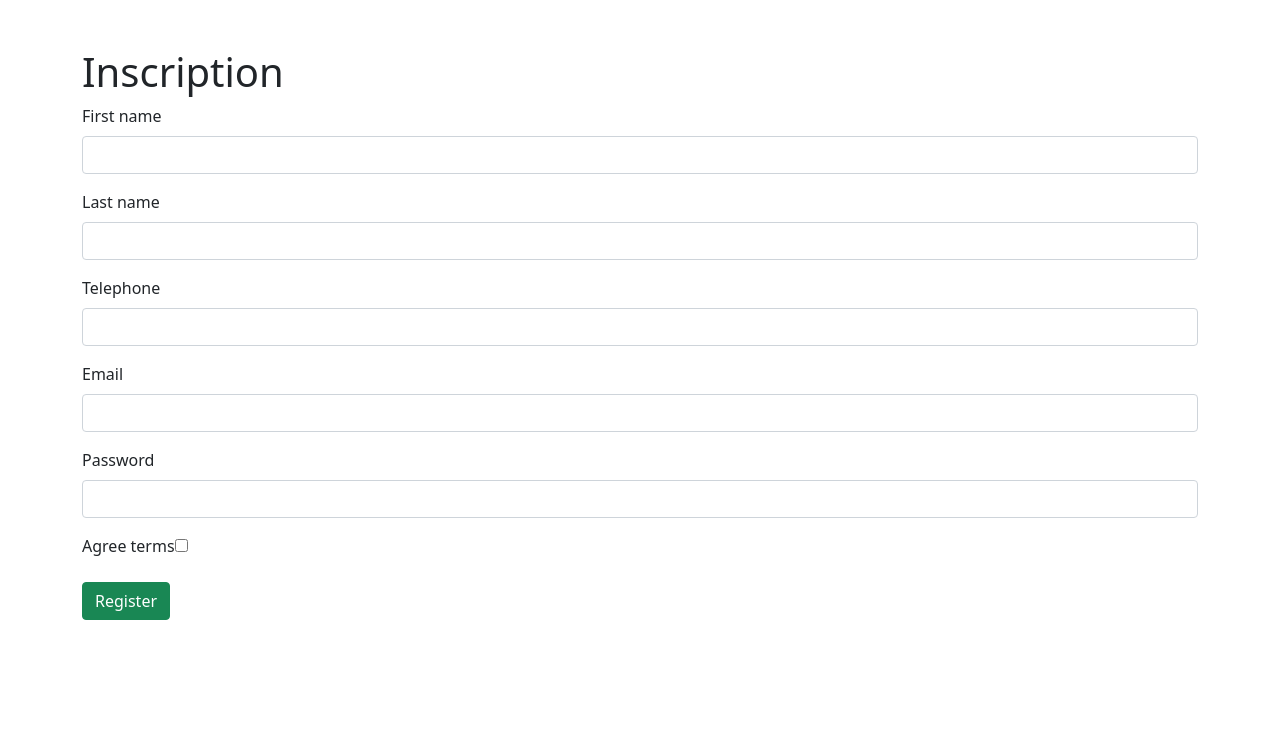
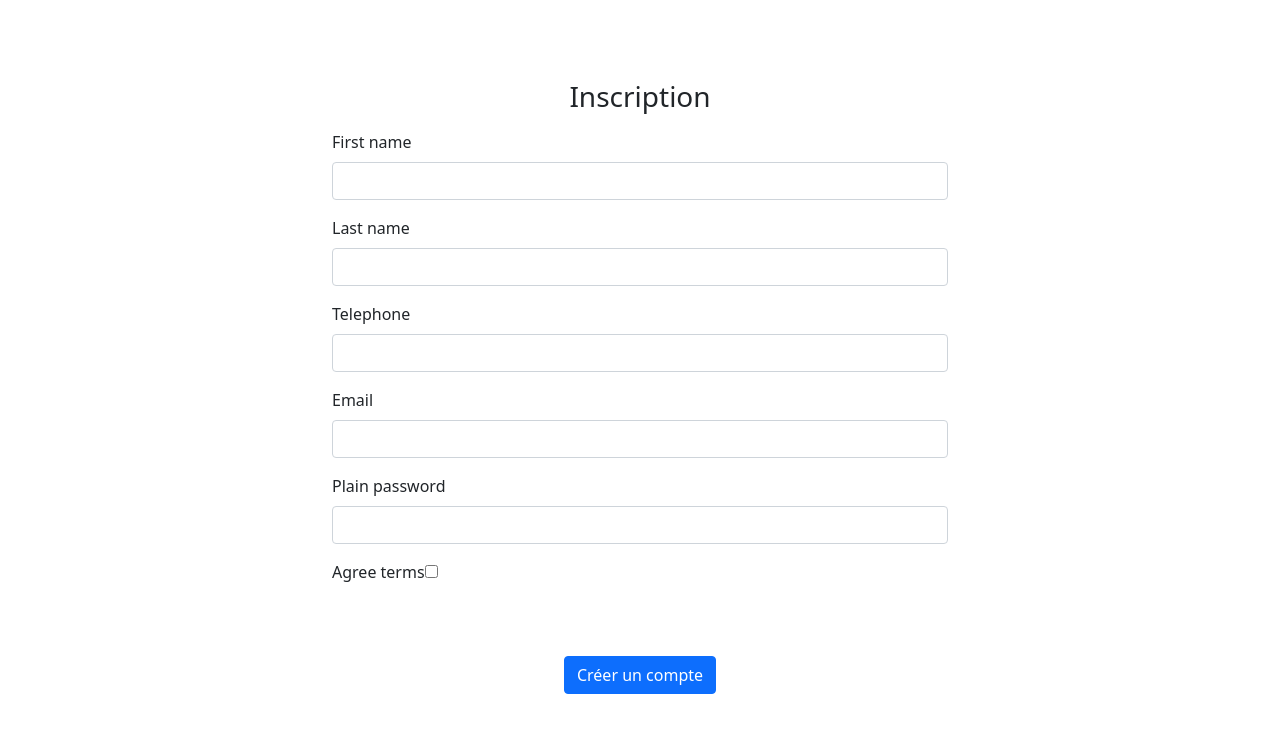
Before and after one commit to Gabriel-LPMI/UE-3DW22, a Symfony app: template templates/registration/register.html.twig in a window 1280 px wide. Shown: the part 57-800 px from the top of the page. Run offline with Twig, Linux system fonts and the light colour scheme; the template is opened without the code that fills it, so the values that code supplies are empty; form fields are guessed from the names that the template uses; some libraries are stand-ins or nearby versions.

Commit message:
add css register file

```diff
--- a/public/css/main.css
+++ b/public/css/main.css
@@ -1,3 +1,7 @@
-.mt {
+.mtLogin {
   margin-top: 20vh
 }
+
+.mtRegistrer {
+  margin-top: 10vh;
+}
--- a/templates/registration/register.html.twig
+++ b/templates/registration/register.html.twig
@@ -1,25 +1,23 @@
 {% extends 'base.html.twig' %}
 
-{% block title %}Register{% endblock %}
+{% block title %}Inscription{% endblock %}
 
 {% block body %}
     {% for flashError in app.flashes('verify_email_error') %}
         <div class="alert alert-danger" role="alert">{{ flashError }}</div>
     {% endfor %}
-    <div class="container mt-5">
-        <h1>Inscription</h1>
-
+    <div class="container mtRegistrer w-50">
+        <h1 class="h3 mb-3 font-weight-normal text-center">Inscription</h1>
         {{ form_start(registrationForm) }}
         {{ form_row(registrationForm.firstName) }}
         {{ form_row(registrationForm.lastName) }}
         {{ form_row(registrationForm.telephone) }}
         {{ form_row(registrationForm.email) }}
-        {{ form_row(registrationForm.plainPassword, {
-            label: 'Password'
-        }) }}
+        {{ form_row(registrationForm.plainPassword) }}
         {{ form_row(registrationForm.agreeTerms) }}
-
-        <button type="submit" class="btn btn-success">Register</button>
+        <div class="text-center">
+          <button type="submit" class="btn btn-md btn-primary mt-5">Créer un compte</button>
+        </div>
         {{ form_end(registrationForm) }}
     </div>
 {% endblock %}
--- a/templates/security/login.html.twig
+++ b/templates/security/login.html.twig
@@ -3,12 +3,11 @@
 {% block title %}Connexion{% endblock %}
 
 {% block body %}
-    <div class="container w-50 mt">
+    <div class="container w-50 mtLogin">
         <form method="post">
             {% if error %}
                 <div class="alert alert-danger">{{ error.messageKey|trans(error.messageData, 'security') }}</div>
             {% endif %}
-
             {% if app.user %}
                 <div class="mb-3">
                   Vous êtes connecté en tant que {{ app.user.username }}, <a href="{{ path('app_logout') }}">Se déconnecter</a>
@@ -39,7 +38,6 @@
                 </label>
             </div>
             #}
-
             <div class="text-center">
               <button class="btn btn-md btn-primary mt-5" type="submit">
                   Connexion
```
Also changed, not shown: src/Form/RegistrationFormType.php (+13 -5 lines), 1 other file.
